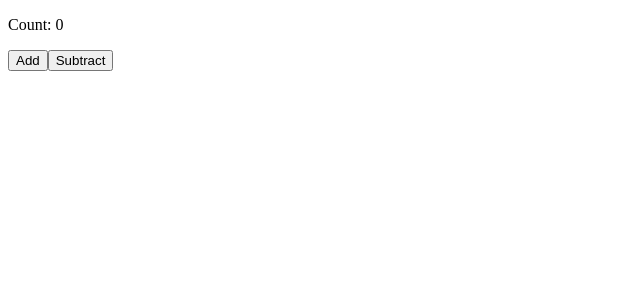
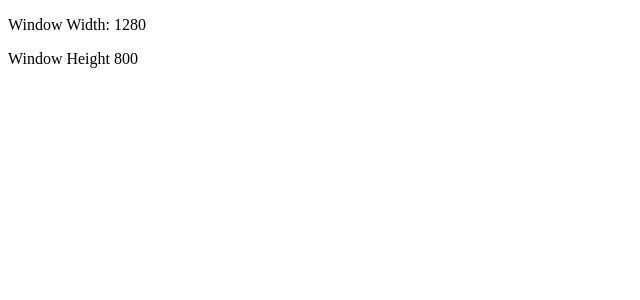
Before and after one commit to vtomov90/ReactLearning, a React (Vite) app in the folder my-react-app/: page / in a window 1280 px wide. Shown: the top 300 px of the page, without its empty margins (0-640 px from the left). Built offline with nearby package versions, Linux system fonts and the light colour scheme.

Commit message:
finished useEffect

```diff
--- a/my-react-app/src/MyComponent.jsx
+++ b/my-react-app/src/MyComponent.jsx
@@ -1,29 +1,23 @@
 import React, {useState, useEffect} from "react";
 
 function MyComponent(){
-  const [count, setCount] = useState(0);
-  const [color, setColor] = useState("green");
+ const [width, setWidth] = useState(window.innerWidth);
+ const [height, setHeight] = useState(window.innerHeight);
 
  useEffect(() => {
-    document.title = `Count ${count}`;
-  }, [count]);
+  window.addEventListener("resize", handleResize);
+  return () => window.removeEventListener("resize", handleResize);
+ }, [])
 
-  function addCount(){
-    setCount(c => c + 1);
-  }
-  function subtractCount(){
-    setCount(c => c - 1)
-  }
-  function changeColor(){
-    setColor(c => c === 'green' ? 'red' : 'green')
+ function handleResize(){
+   setWidth(window.innerWidth);
+   setHeight(window.innerHeight);
  }
 
  return(
   <>
-      <p>Count: {count}</p>
-      <button onClick={addCount}>Add</button>
-      <button onClick={subtractCount}>Subtract</button><br />
-
+    <p>Window Width: {width}</p>
+    <p>Window Height {height}</p>
   </>
  )
 }
```
Lines whose indentation alone changed are shown as unchanged.
